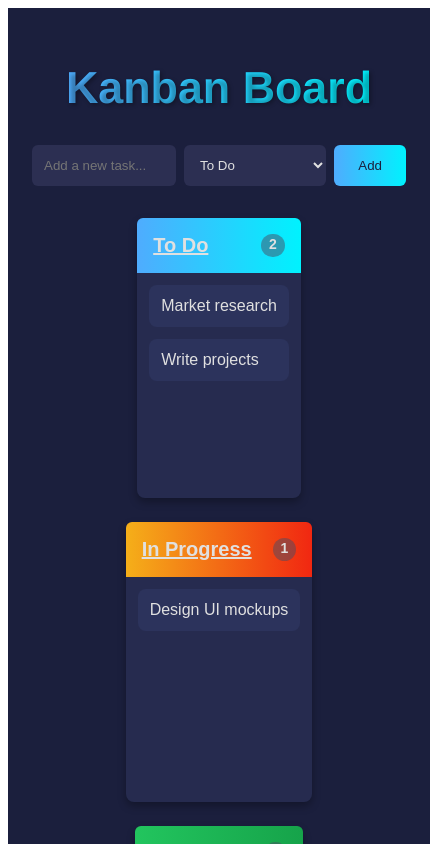
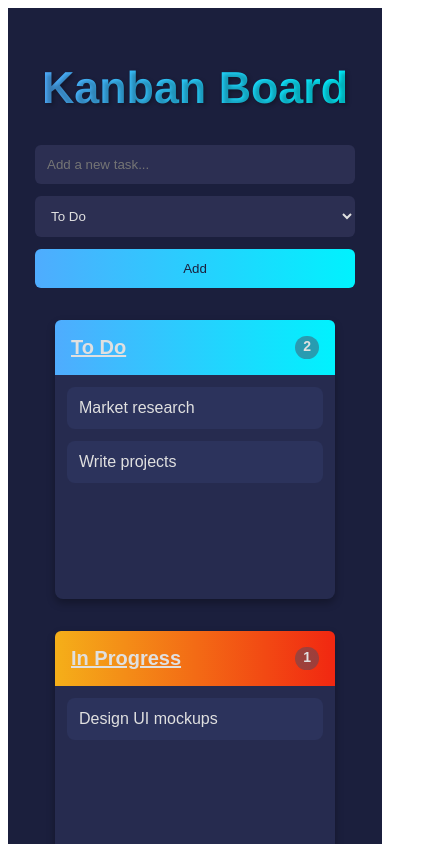
Before and after one commit to MikaelaJanssson/new_kanban, a React (Vite) app: page / in a window 390 px wide. Shown: the top 844 px of the page, 430 px wide, since content can reach past the window. Built offline with nearby package versions, Linux system fonts and the light colour scheme.

Commit message:
responsivitet

```diff
--- a/src/App.css
+++ b/src/App.css
@@ -2,13 +2,14 @@
 .app {
   min-height: 100vh;
   width: 100%;
-  background: #1b1f3d; /* lite ljusare än tidigare mörkblå */
+  background: #1b1f3d;
   color: #e0e0e0;
   padding: 24px;
   font-family: sans-serif;
   display: flex;
   flex-direction: column;
   align-items: center;
+  box-sizing: border-box;
 }
 
 /* Titel */
@@ -18,7 +19,7 @@
   margin-bottom: 32px;
   text-align: center;
   font-family: "Franklin Gothic Medium", "Arial Narrow", Arial, sans-serif;
-  background: linear-gradient(90deg, #4facfe, #00f2fe); /* blå-grön gradient */
+  background: linear-gradient(90deg, #4facfe, #00f2fe);
   -webkit-background-clip: text;
   -webkit-text-fill-color: transparent;
   text-shadow: 2px 2px 4px rgba(0, 0, 0, 0.3);
@@ -36,28 +37,26 @@
   margin-bottom: 32px;
   width: 100%;
   max-width: 600px;
+  box-sizing: border-box;
 }
 
 .task-input input,
 .task-input select {
   flex: 1;
   padding: 12px;
-  background: #2c2f52; /* matchar mörkblå tema */
+  background: #2c2f52;
   border: none;
   border-radius: 6px;
   color: #e0e0e0;
   min-width: 120px;
+  box-sizing: border-box;
 }
 
 .task-input button {
   padding: 12px 24px;
   border: none;
   border-radius: 6px;
-  background: linear-gradient(
-    to right,
-    #4facfe,
-    #00f2fe
-  ); /* matchar titel gradient */
+  background: linear-gradient(to right, #4facfe, #00f2fe);
   color: #1b1f3d;
   font-weight: 500;
   cursor: pointer;
@@ -77,16 +76,19 @@
   width: 100%;
   max-width: 1200px;
   padding-bottom: 24px;
+  box-sizing: border-box;
 }
 
 .column {
-  flex: 1 1 280px;
-  max-width: 320px;
-  background: #262b4f; /* mörkare men harmoniserande */
+  flex: 1 1 0;
+  max-width: 32%;
+  min-width: 280px;
+  background: #262b4f;
   border-radius: 8px;
   box-shadow: 0 4px 8px rgba(0, 0, 0, 0.3);
   display: flex;
   flex-direction: column;
+  box-sizing: border-box;
 }
 
 /* Kolumn headers */
@@ -104,7 +106,7 @@
   background: linear-gradient(to right, #4facfe, #00f2fe);
 }
 .column-header.inProgress {
-  background: linear-gradient(to right, #f5af19, #f12711); /* orange-röd */
+  background: linear-gradient(to right, #f5af19, #f12711);
 }
 .column-header.done {
   background: linear-gradient(to right, #22c55e, #16a34a);
@@ -135,7 +137,7 @@
 .task {
   padding: 12px;
   margin-bottom: 12px;
-  background: #2c335c; /* matchar kolumnen men lite ljusare */
+  background: #2c335c;
   border-radius: 8px;
   display: flex;
   justify-content: space-between;
@@ -199,13 +201,35 @@
   justify-content: space-between;
 }
 
-/* Responsivitet */
 @media (max-width: 768px) {
   .columns {
     flex-direction: column;
     align-items: center;
+    gap: 32px;
+    padding-left: 12px;
+    padding-right: 12px;
   }
   .column {
     max-width: 90%;
   }
 }
+
+@media (max-width: 480px) {
+  .column {
+    max-width: 100%;
+  }
+
+  .task-input {
+    flex-direction: column;
+    align-items: center;
+    gap: 12px;
+    width: 100%;
+  }
+
+  .task-input input,
+  .task-input select,
+  .task-input button {
+    width: 100%;
+    max-width: 320px;
+  }
+}
```
